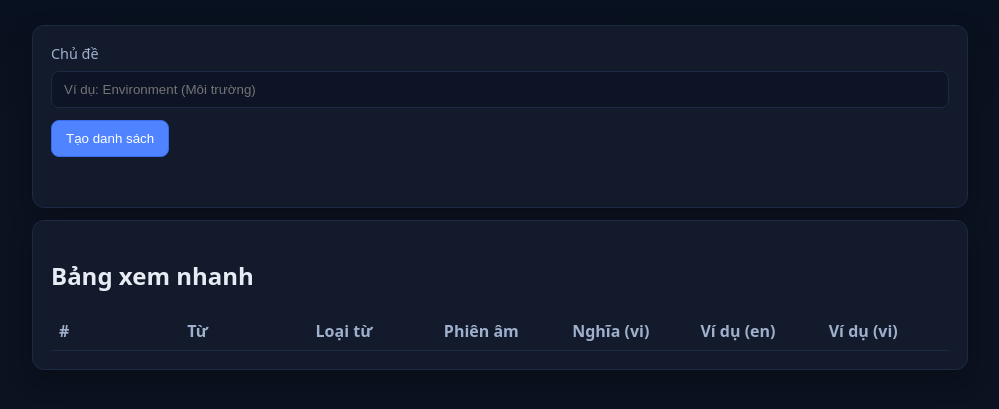
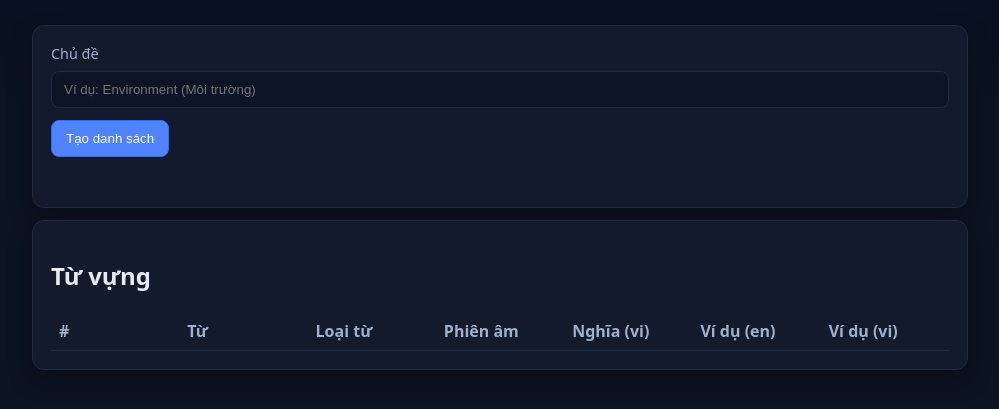
Before and after one commit to vavavivi/TroGiangTuVung, a plain HTML site: page index.html in a window 1280 px wide. Shown: the part 75-484 px from the top of the page, without its empty margins (140-1139 px from the left). Drawn offline with Linux system fonts and the light colour scheme.

Commit message:
Update index.html

```diff
--- a/index.html
+++ b/index.html
@@ -35,7 +35,7 @@
     </section>
 
     <section class="card">
-      <h2>Bảng xem nhanh</h2>
+      <h2>Từ vựng</h2>
       <div class="table-wrap">
         <table id="resultTable">
           <thead>
```
